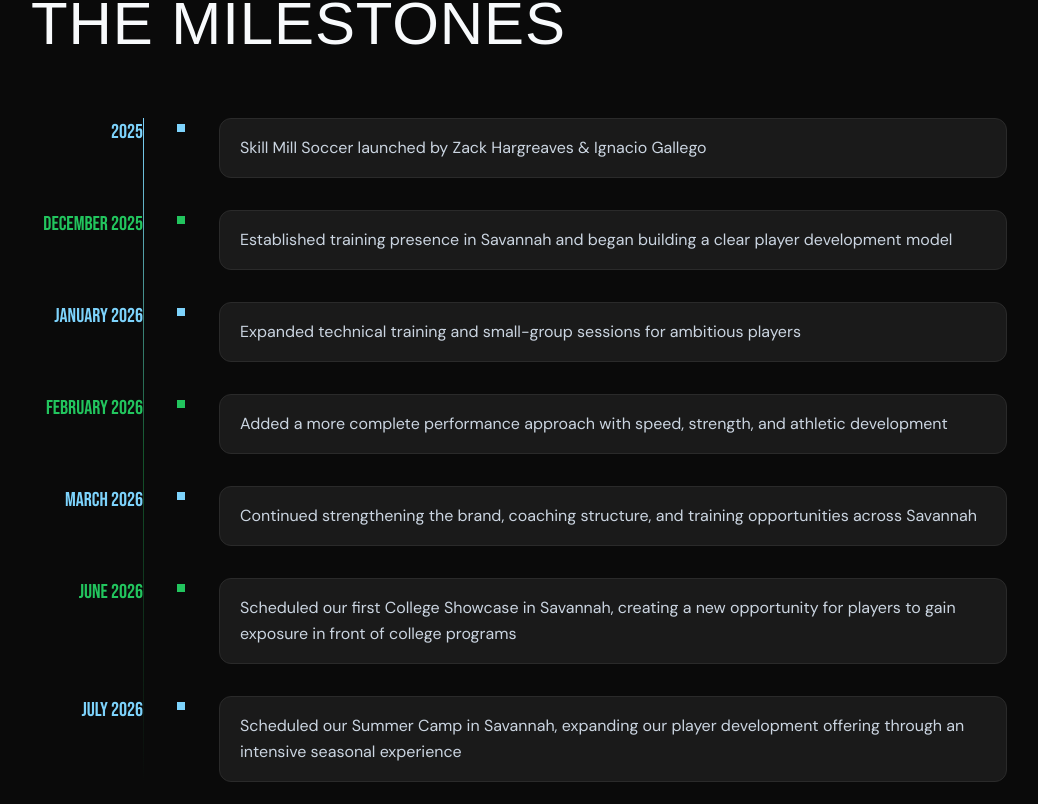
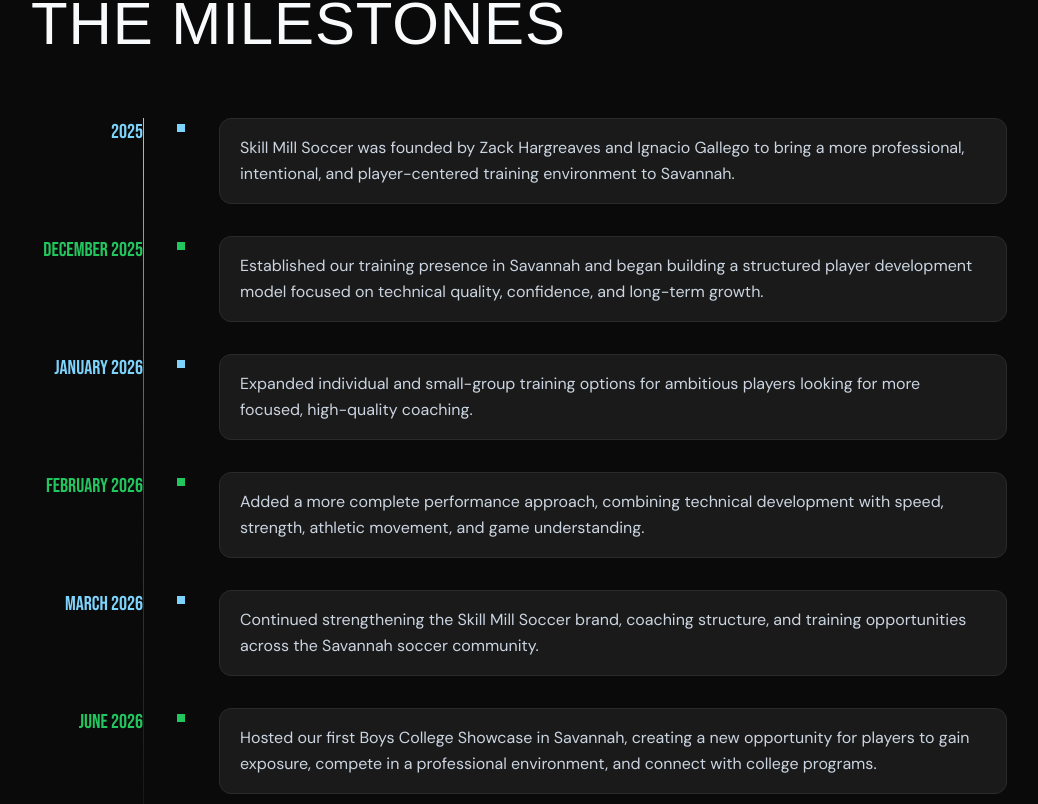
Before and after one commit to savannahathleticacademy-sys/savannah-athletic, a React (Vite) app: page /about in a window 1280 px wide. Shown: the part 2056-2860 px from the top of the page, without its empty margins (121-1159 px from the left). Built offline with nearby package versions, Linux system fonts and the light colour scheme; a web font is replaced by a local one.

Commit message:
Update About.jsx

```diff
--- a/src/About.jsx
+++ b/src/About.jsx
@@ -25,13 +25,41 @@ const pillars = [
 ]
 
 const milestones = [
-  { year: '2025', event: 'Skill Mill Soccer launched by Zack Hargreaves & Ignacio Gallego' },
-  { year: 'December 2025', event: 'Established training presence in Savannah and began building a clear player development model' },
-  { year: 'January 2026', event: 'Expanded technical training and small-group sessions for ambitious players' },
-  { year: 'February 2026', event: 'Added a more complete performance approach with speed, strength, and athletic development' },
-  { year: 'March 2026', event: 'Continued strengthening the brand, coaching structure, and training opportunities across Savannah' },
-  { year: 'June 2026', event: 'Scheduled our first College Showcase in Savannah, creating a new opportunity for players to gain exposure in front of college programs' },
-  { year: 'July 2026', event: 'Scheduled our Summer Camp in Savannah, expanding our player development offering through an intensive seasonal experience' },
+  {
+    year: '2025',
+    event:
+      'Skill Mill Soccer was founded by Zack Hargreaves and Ignacio Gallego to bring a more professional, intentional, and player-centered training environment to Savannah.',
+  },
+  {
+    year: 'December 2025',
+    event:
+      'Established our training presence in Savannah and began building a structured player development model focused on technical quality, confidence, and long-term growth.',
+  },
+  {
+    year: 'January 2026',
+    event:
+      'Expanded individual and small-group training options for ambitious players looking for more focused, high-quality coaching.',
+  },
+  {
+    year: 'February 2026',
+    event:
+      'Added a more complete performance approach, combining technical development with speed, strength, athletic movement, and game understanding.',
+  },
+  {
+    year: 'March 2026',
+    event:
+      'Continued strengthening the Skill Mill Soccer brand, coaching structure, and training opportunities across the Savannah soccer community.',
+  },
+  {
+    year: 'June 2026',
+    event:
+      'Hosted our first Boys College Showcase in Savannah, creating a new opportunity for players to gain exposure, compete in a professional environment, and connect with college programs.',
+  },
+  {
+    year: 'July 2026',
+    event:
+      'Scheduled the Skill Mill Soccer Summer Clinic in Savannah, expanding our player development offering through an intensive seasonal training experience.',
+  },
 ]
 
 export default function About() {
```
